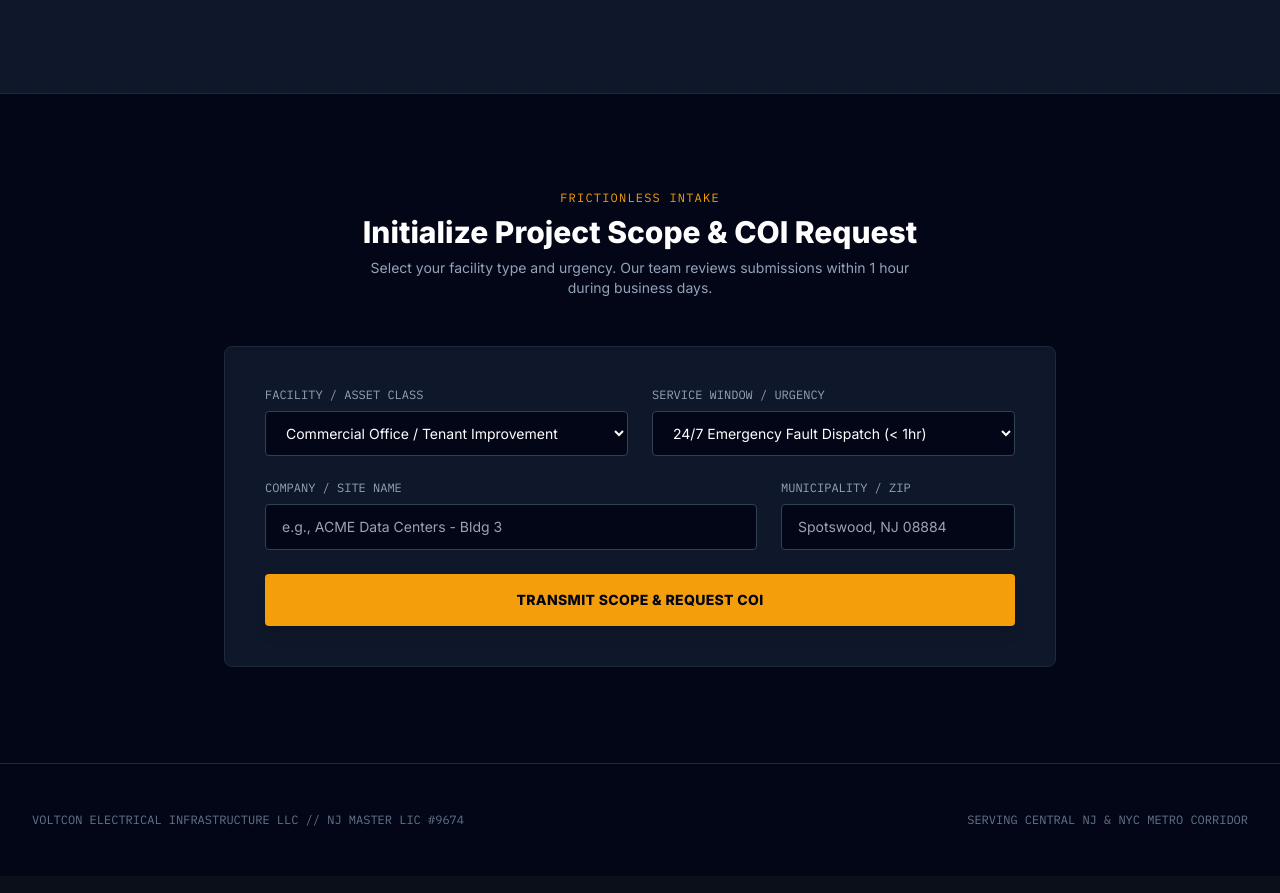
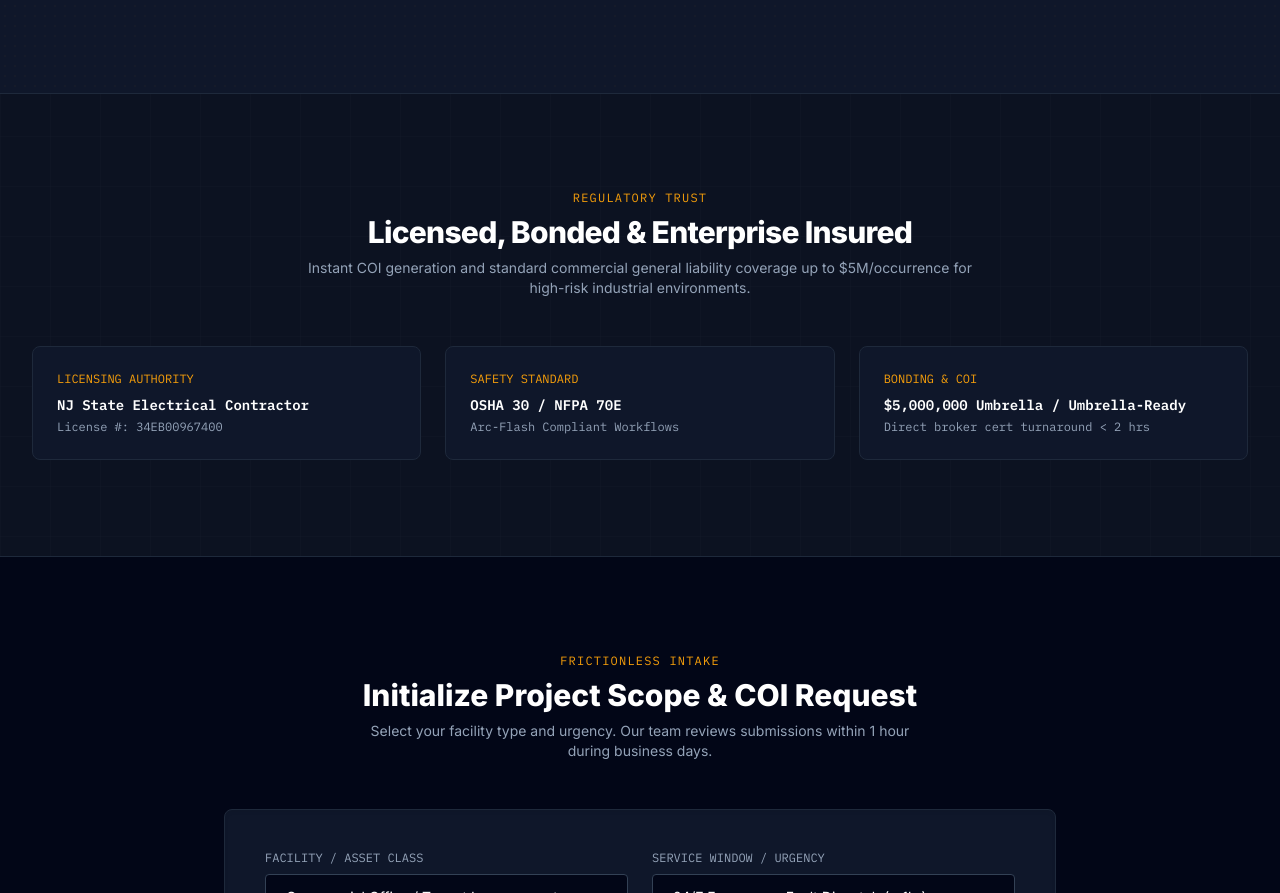
Before and after one commit to ghlmaziz-gr8/voltcon, a plain HTML site: page index.html in a window 1280 px wide. Shown: the part 1964-2857 px from the top of the page. Drawn offline with nearby package versions, Linux system fonts and the light colour scheme.

Commit message:
fix: add missing #compliance section target for navigation

```diff
--- a/index.html
+++ b/index.html
@@ -267,6 +267,34 @@
         </div>
     </section>
 
+    <!-- Compliance & Licensing Section -->
+    <section id="compliance" class="py-24 border-t border-slate-800 bg-slate-900/50 reveal-on-scroll">
+        <div class="max-w-7xl mx-auto px-4 sm:px-6 lg:px-8">
+            <div class="mb-12 text-center max-w-2xl mx-auto">
+                <span class="text-xs font-mono-tech text-brand-500 uppercase tracking-widest block mb-2">Regulatory Trust</span>
+                <h2 class="text-3xl font-extrabold tracking-tight text-white">Licensed, Bonded & Enterprise Insured</h2>
+                <p class="text-slate-400 text-sm mt-2">Instant COI generation and standard commercial general liability coverage up to $5M/occurrence for high-risk industrial environments.</p>
+            </div>
+            <div class="grid grid-cols-1 md:grid-cols-3 gap-6 font-mono-tech text-xs">
+                <div class="bg-slate-900 border border-slate-800 p-6 rounded-lg">
+                    <span class="text-brand-500 block mb-2">LICENSING AUTHORITY</span>
+                    <p class="text-white text-sm font-bold">NJ State Electrical Contractor</p>
+                    <p class="text-slate-400 mt-1">License #: 34EB00967400</p>
+                </div>
+                <div class="bg-slate-900 border border-slate-800 p-6 rounded-lg">
+                    <span class="text-brand-500 block mb-2">SAFETY STANDARD</span>
+                    <p class="text-white text-sm font-bold">OSHA 30 / NFPA 70E</p>
+                    <p class="text-slate-400 mt-1">Arc-Flash Compliant Workflows</p>
+                </div>
+                <div class="bg-slate-900 border border-slate-800 p-6 rounded-lg">
+                    <span class="text-brand-500 block mb-2">BONDING & COI</span>
+                    <p class="text-white text-sm font-bold">$5,000,000 Umbrella / Umbrella-Ready</p>
+                    <p class="text-slate-400 mt-1">Direct broker cert turnaround < 2 hrs</p>
+                </div>
+            </div>
+        </div>
+    </section>
+
     <!-- Interactive RFQ Section -->
     <section id="rfq" class="py-24 border-t border-slate-800 bg-slate-950 reveal-on-scroll">
         <div class="max-w-4xl mx-auto px-4 sm:px-6 lg:px-8">
```
